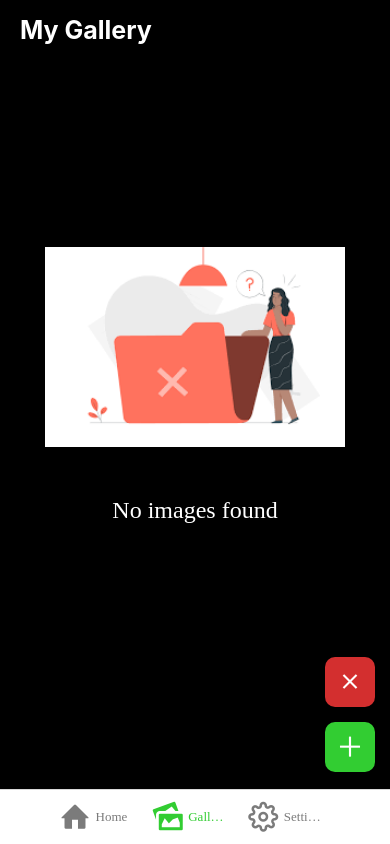
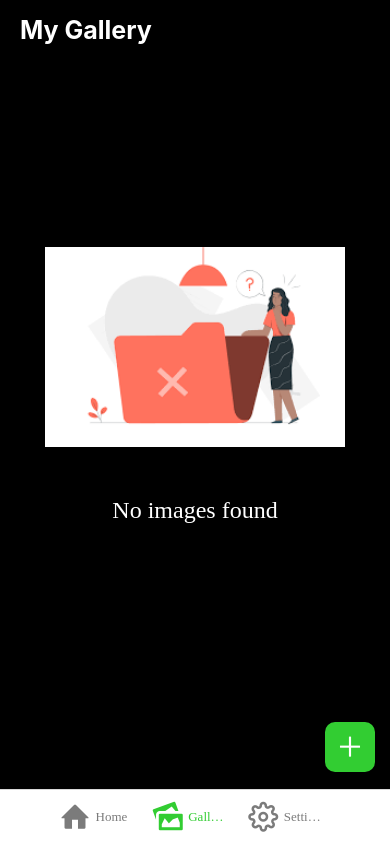
Before and after one commit to Aniruddha-Gade/Image_gallery__React_Native, a React Native app: screen /Gallery in a window 390 px wide. Built offline with nearby package versions, Linux system fonts and the light colour scheme; what react-native-device-info would draw is missing.

Commit message:
feat: conditionally display clear-all images btn

```diff
--- a/src/screens/gallery/components/GalleryListing.tsx
+++ b/src/screens/gallery/components/GalleryListing.tsx
@@ -1,7 +1,6 @@
 import {
   FlatList,
   Image,
-  ScrollView,
   StyleSheet,
   TouchableOpacity,
   View,
@@ -15,6 +14,7 @@ import IconButton from '../../../components/common/IconButton';
 import { ImageType } from '../types/type';
 import NoDataComponent from '../../../components/common/NoDataComponent';
 import { LABEL } from '../constant/constant';
+import { isArrayLength } from '../../../utils/Validations';
 
 const GalleryListing = () => {
   const {
@@ -60,13 +60,17 @@ const GalleryListing = () => {
         contentContainerStyle={styles.flatList}
       />
 
+      {/* Clear All Button */}
+      {isArrayLength(images) && (
         <IconButton
           onPress={handleClearAsyncImages}
           name="clear"
           icon="MaterialIcons"
           customStyles={styles.clearBtn}
         />
+      )}
 
+      {/* Add Image Button */}
       <IconButton
         onPress={pickImages}
         name="plus"
```
Lines whose indentation alone changed are shown as unchanged.
